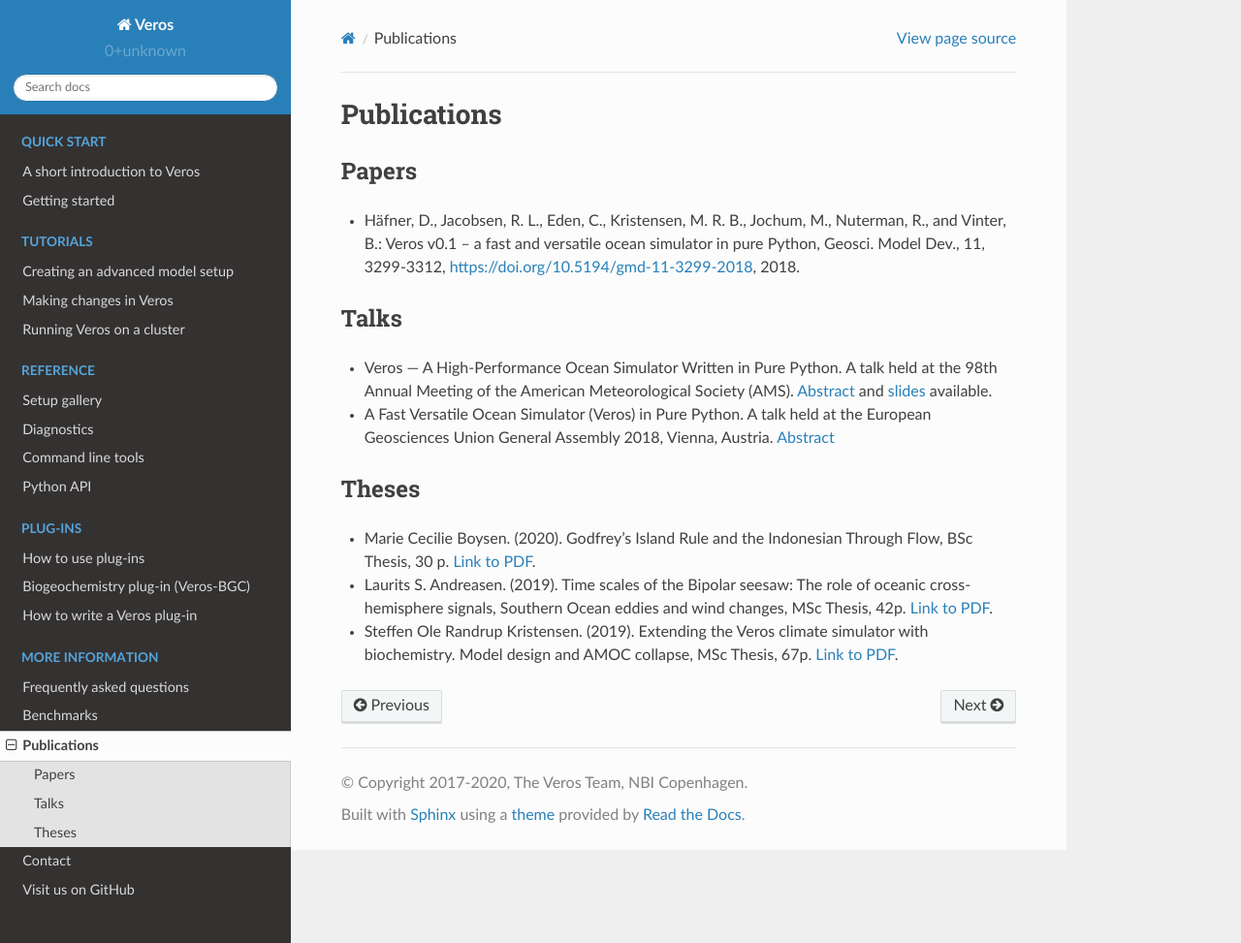
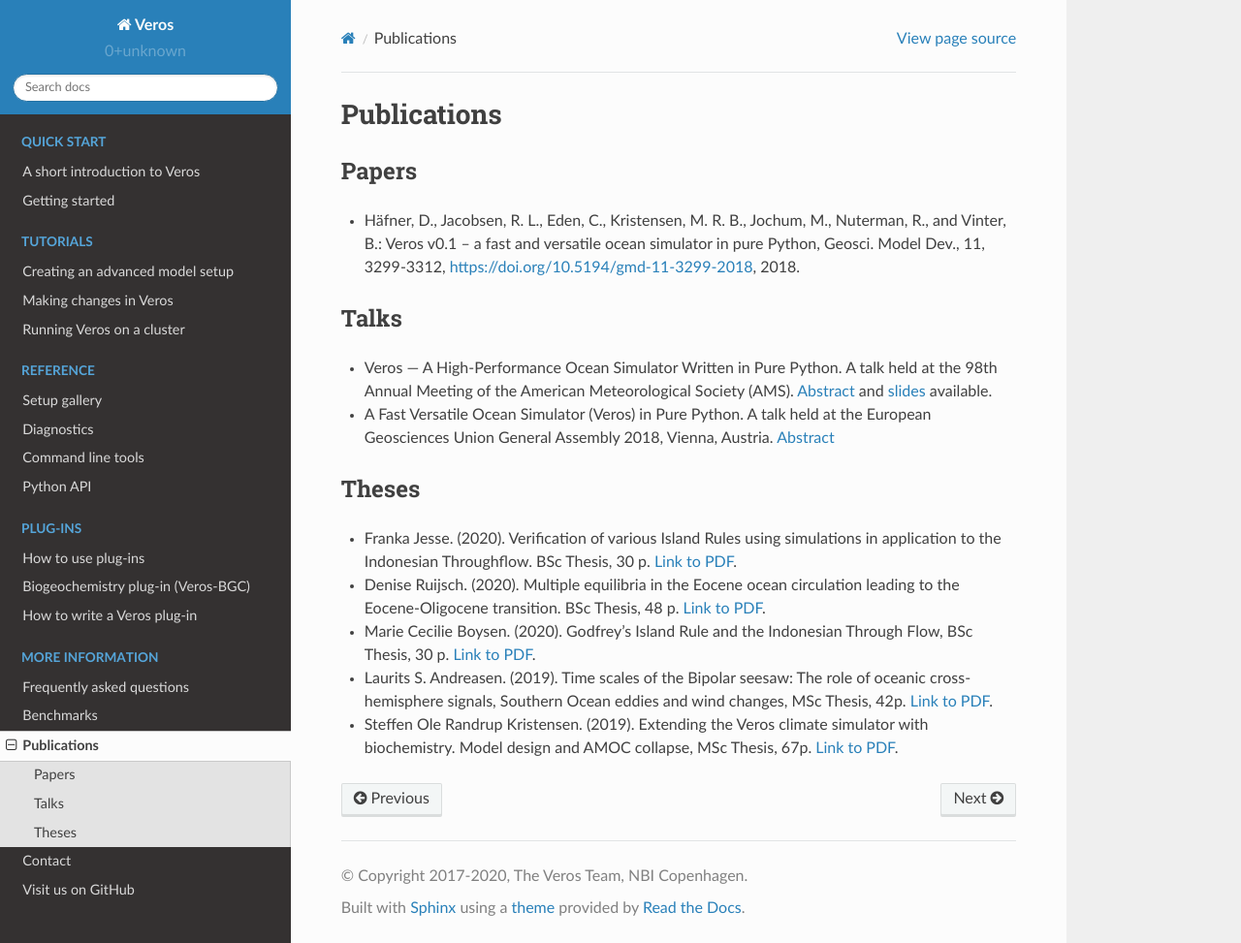
Before and after one commit to team-ocean/veros, a Sphinx documentation site: the page built from doc/more/publications.rst, in a window 1280 px wide and 973 px high. Shown: the whole window at 97% size. Built offline with Sphinx 7.4.7 and the Read the Docs theme 2.0.0, drawn with Linux system fonts in a browser that asks for light colours; pages that are not in the unit, such as notebooks, are missing from menus.

Commit message:
update publications list + 2 theses

```diff
--- a/doc/more/publications.rst
+++ b/doc/more/publications.rst
@@ -22,7 +22,12 @@ Talks
 
 Theses
 ------
-
+- Franka Jesse. (2020). Verification of various Island Rules using simulations in application
+  to the Indonesian Throughflow. BSc Thesis, 30 p.
+  `Link to PDF <https://sid.erda.dk/share_redirect/CVvcrowL22/Thesis/Franka_Jesse_BSc_thesis.pdf>`__.
+- Denise Ruijsch. (2020). Multiple equilibria in the Eocene ocean circulation leading to the
+  Eocene-Oligocene transition. BSc Thesis, 48 p.
+  `Link to PDF <https://sid.erda.dk/share_redirect/CVvcrowL22/Thesis/Denise_Ruijsch_BSc_thesis.pdf>`__.
 - Marie Cecilie Boysen. (2020). Godfrey's Island Rule and the Indonesian Through Flow,
   BSc Thesis, 30 p.
   `Link to PDF <https://sid.erda.dk/share_redirect/CVvcrowL22/Thesis/Marie_Cecilie_Boysen_BSc_thesis.pdf>`__.
```
